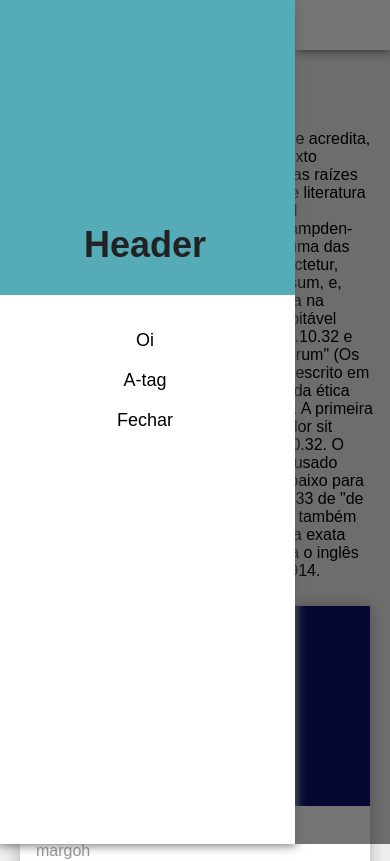
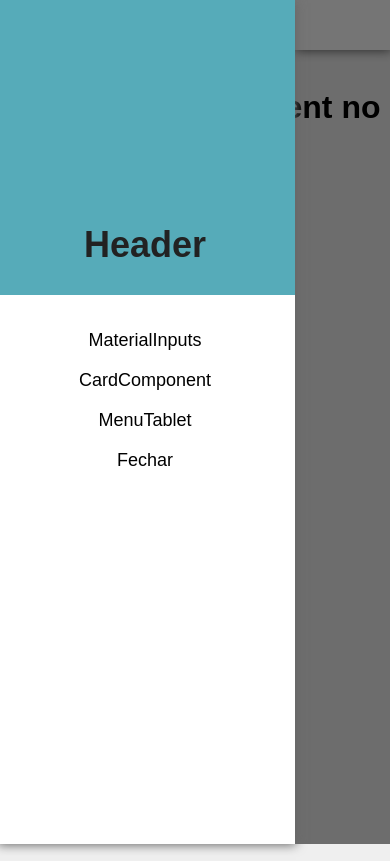
Before and after one commit to ramonmoraes/react-web-components, a React (Create React App) app: page / in a window 390 px wide. Shown: the top 861 px of the page. Built offline with nearby package versions, Linux system fonts and the light colour scheme.

Commit message:
MenuMobile handling every type of component

```diff
--- a/package.json
+++ b/package.json
@@ -5,7 +5,9 @@
   "dependencies": {
     "node-sass-chokidar": "^0.0.3",
     "react": "^16.2.0",
-    "react-dom": "^16.2.0"
+    "react-dom": "^16.2.0",
+    "react-router": "^4.2.0",
+    "react-router-dom": "^4.2.2"
   },
   "devDependencies": {
     "react-scripts": "1.1.1"
--- a/src/App.js
+++ b/src/App.js
@@ -1,56 +1,45 @@
 import React, { Component } from "react";
+import { BrowserRouter, Route, Link } from "react-router-dom";
+
 import MenuMobile from "./components/MenuMobile";
 import MenuTablet from "./components/MenuTablet";
 import LoadingWrapper from "./components/LoadingWrapper";
 import MaterialInputLogin from "./components/MaterialInputLogin";
 import CardComponent from "./components/Card";
+
 import "./index.css";
 
 class App extends Component {
   render() {
-    const padding10 = {
-      padding: 10 + "px"
+    const pushElements = {
+      margin: 20 + "px"
     };
-
+    const defaultComponent = ()=> (
+      <h1> Escolha o component no menu </h1>
+    )
     return (
+      <BrowserRouter>
         <div className="example-playground">
           <MenuMobile active={false}>
-          <button> Oi </button>
-          <a href="/ola"> A-tag </a>
+            <Link to="/MaterialInputs"> MaterialInputs </Link>
+            <Link to="/CardComponent"> CardComponent </Link>
+            <Link to="/MenuTablet"> MenuTablet </Link>
           </MenuMobile>
 
-        {/* <MenuTablet active={false}>
-          <button> X </button>
-          <button> C </button>
-          <button> A </button>
-        </MenuTablet> */}
+          <span style={pushElements} />
 
-        <p style={padding10}> Olá</p>
-        <p style={padding10}>
-          De onde ele vem? Ao contrário do que se acredita, Lorem Ipsum não é
-          simplesmente um texto randômico. Com mais de 2000 anos, suas raízes
-          podem ser encontradas em uma obra de literatura latina clássica datada
-          de 45 AC. Richard McClintock, um professor de latim do Hampden-Sydney
-          College na Virginia, pesquisou uma das mais obscuras palavras em
-          latim, consectetur, oriunda de uma passagem de Lorem Ipsum, e,
-          procurando por entre citações da palavra na literatura clássica,
-          descobriu a sua indubitável origem. Lorem Ipsum vem das seções 1.10.32
-          e 1.10.33 do "de Finibus Bonorum et Malorum" (Os Extremos do Bem e do
-          Mal), de Cícero, escrito em 45 AC. Este livro é um tratado de teoria
-          da ética muito popular na época da Renascença. A primeira linha de
-          Lorem Ipsum, "Lorem Ipsum dolor sit amet..." vem de uma linha na seção
-          1.10.32. O trecho padrão original de Lorem Ipsum, usado desde o século
-          XVI, está reproduzido abaixo para os interessados. Seções 1.10.32 e
-          1.10.33 de "de Finibus Bonorum et Malorum" de Cicero também foram
-          reproduzidas abaixo em sua forma exata original, acompanhada das
-          versões para o inglês da tradução feita por H. Rackham em 1914.{" "}
-        </p>
-        <CardComponent
-          image={'margoh.jpg'}
-          title={"Margarida"}
-          subtitle={"margoh"}
-          text={"Cícero, escrito em 45 AC. Este livro é um tratado de teoria da ética muito popular na época da Renascença. A primeira linha de Lorem Ipsum, Cícero, escrito em 45 AC. Este livro é um tratado de teoria da ética muito popular na época da Renascença. A primeira linha de Lorem Ipsum, Cícero, escrito em 45 AC. Este livro é um tratado de teoria da ética muito popular na época da Renascença. A primeira linha de Lorem Ipsum, Cícero, escrito em 45 AC. Este livro é um tratado de teoria da ética muito popular na época da Renascença. A primeira linha de Lorem Ipsum,"}
-        />
+          <Route exact path="/" component={defaultComponent} />
+          <Route path="/MaterialInputs" component={MaterialInputs} />
+          <Route path="/CardComponent" component={CardComponentExample} />
+          <Route path="/MenuTablet" component={MenuTabletExample} />
+        </div>
+      </BrowserRouter>
+    );
+  }
+}
+export default App;
+
+const MaterialInputs = () => (
   <div className="card">
     <MaterialInputLogin
       autoComplete={"disabled"}
@@ -88,8 +77,23 @@ class App extends Component {
       disabled
     />
   </div>
-      </div>
 );
+
+const CardComponentExample = () => (
+  <CardComponent
+    image={"margoh.jpg"}
+    title={"Margarida"}
+    subtitle={"margoh"}
+    text={
+      "Cícero, escrito em 45 AC. Este livro é um tratado de teoria da ética muito popular na época da Renascença. A primeira linha de Lorem Ipsum, Cícero, escrito em 45 AC. Este livro é um tratado de teoria da ética muito popular na época da Renascença. A primeira linha de Lorem Ipsum, Cícero, escrito em 45 AC. Este livro é um tratado de teoria da ética muito popular na época da Renascença. A primeira linha de Lorem Ipsum, Cícero, escrito em 45 AC. Este livro é um tratado de teoria da ética muito popular na época da Renascença. A primeira linha de Lorem Ipsum,"
     }
-}
-export default App;
+  />
+);
+
+const MenuTabletExample = () => (
+  <MenuTablet active={false}>
+    <button> X </button>
+    <button> C </button>
+    <button> A </button>
+  </MenuTablet>
+);
--- a/src/components/MenuMobile/index.js
+++ b/src/components/MenuMobile/index.js
@@ -78,16 +78,17 @@ class MenuMobile extends Component {
       const { action, children } = child.props;
       const onChildClick = () => {
         if (action) action();
-        this.toggleMenu();
       };
-      if (child.type === "a") {
-        return child;
+
+      if (child.type === "button") {
+        return (
+          <button key={count} onClick={onChildClick}>
+            {children}
+          </button>
+        );
       }
-      return (
-        <button key={count} onClick={onChildClick}>
-          {children}
-        </button>
-      );
+
+      return child;
     });
   };
 
@@ -116,7 +117,7 @@ class MenuMobile extends Component {
           <header className="MenuMobile-sideNav-header">
             <h1 className="datClass">Header</h1>
           </header>
-          <div className="MenuMobile-sideNav-buttons">
+          <div className="MenuMobile-sideNav-buttons" onClick={this.closeMenu}>
             {listOfButtons.map(menuButton => menuButton)}
             <button onClick={this.toggleMenu}> Fechar </button>
           </div>
```
Lines whose indentation alone changed are shown as unchanged.
